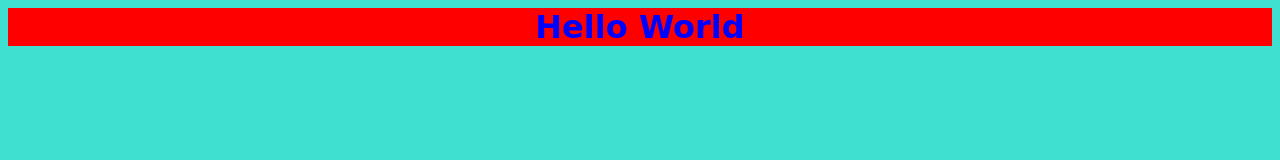
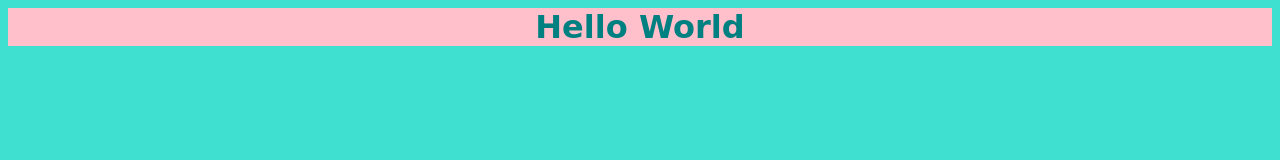
Before and after one commit to altoclef24/trebleclef, a plain HTML site: page index.html in a window 1280 px wide. Drawn offline with Linux system fonts and the light colour scheme.

Commit message:
Update index.html

```diff
--- a/index.html
+++ b/index.html
@@ -12,7 +12,7 @@ h1 {text-align: center;}
 
 <body  style= "background-color: turquoise;" >
 
-<H1 style= "background-color: red; color: blue; font-family: cursive;" > Hello World </H1>
+<H1 style= "background-color: pink; color: teal; font-family: cursive;" > Hello World </H1>
 
 </body>
 
```
